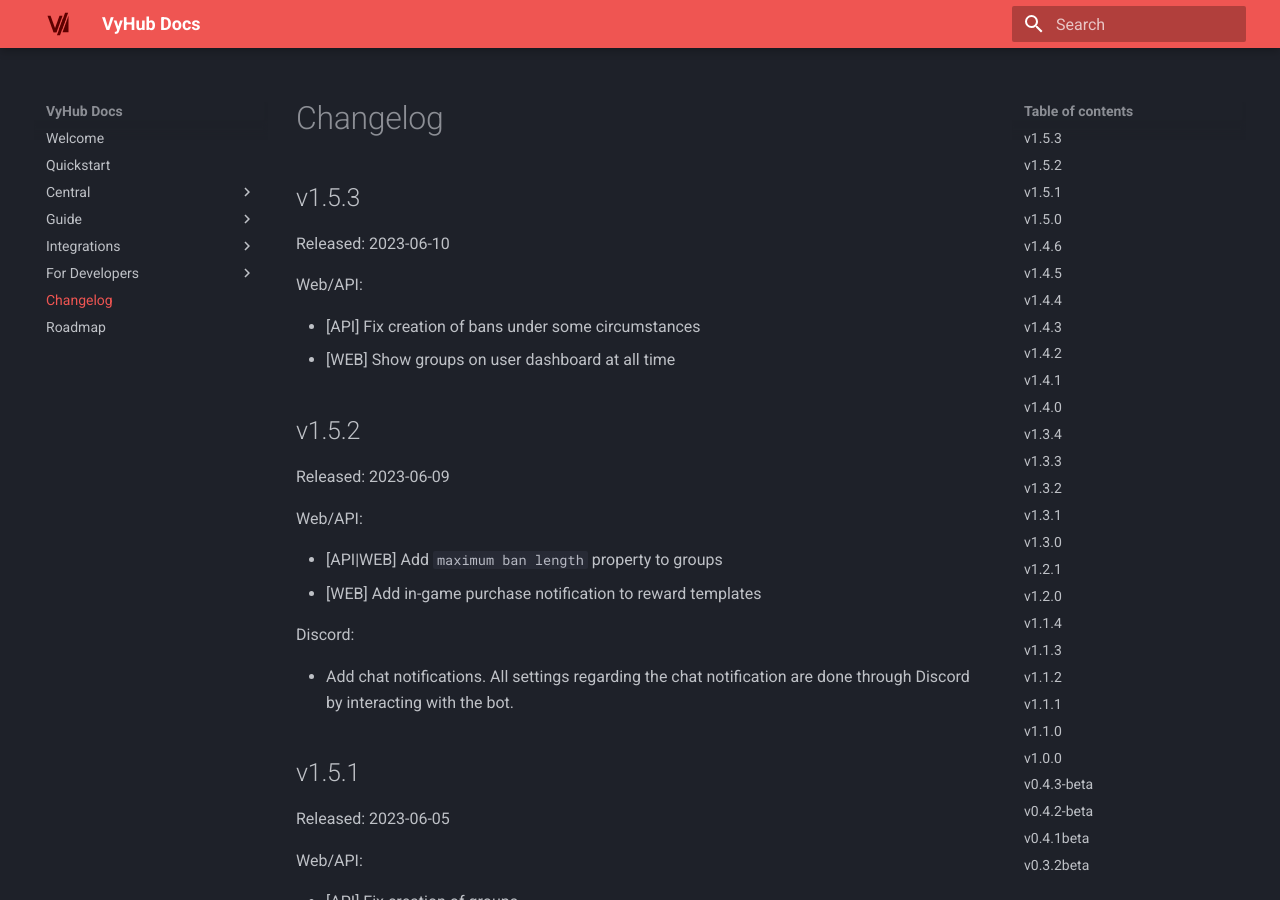
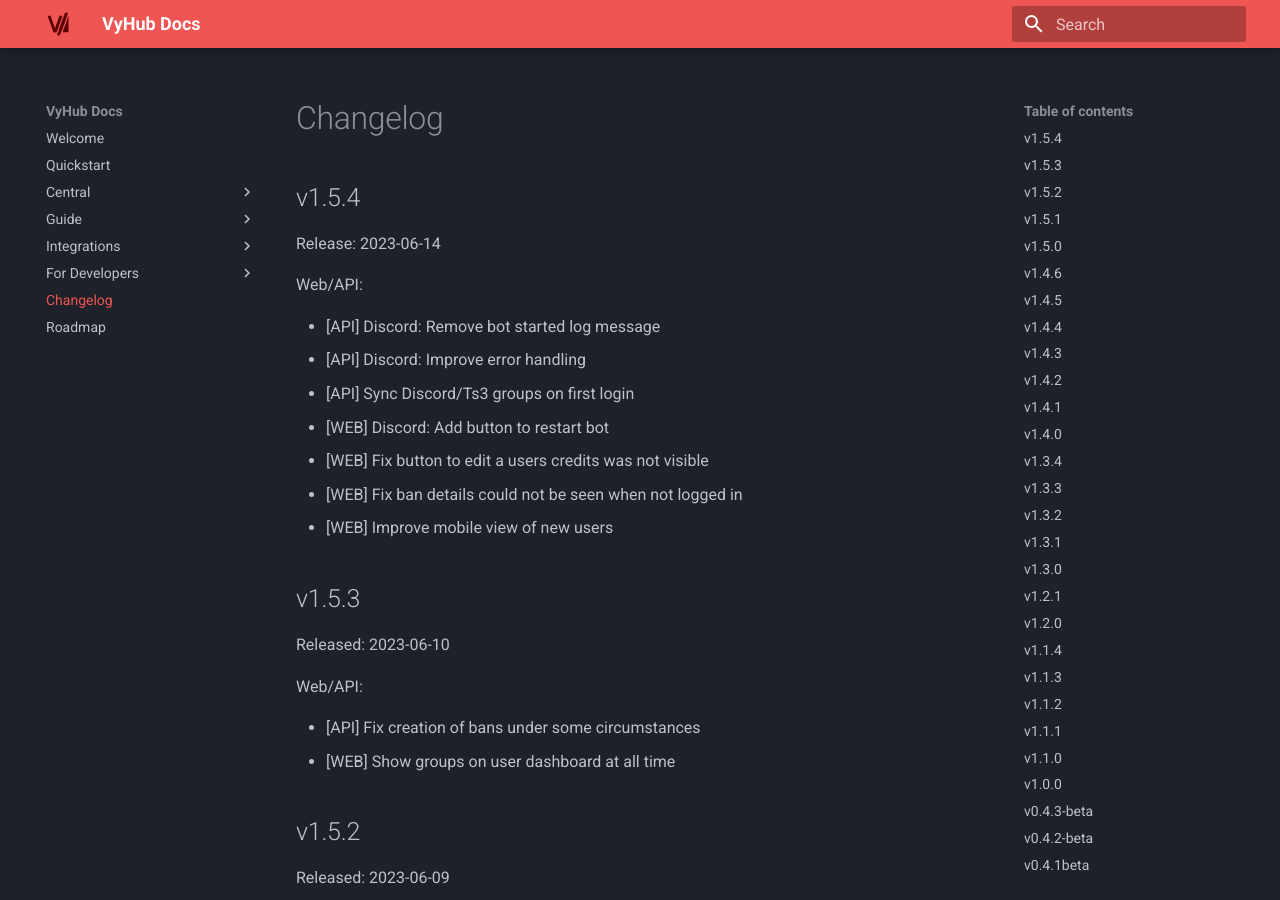
Before and after one commit to nyx-project/vyhub-documentation, an MkDocs documentation site: the page built from docs/changelog.md, in a window 1280 px wide and 900 px high. Built offline with MkDocs 1.6.1 and Material for MkDocs 9.7.7, drawn with Linux system fonts in a browser that asks for light colours; the version menu is left out.

Commit message:
Add 1.5.4 changelog

```diff
--- a/docs/changelog.md
+++ b/docs/changelog.md
@@ -1,4 +1,19 @@
 # Changelog
+
+## v1.5.4
+
+Release: 2023-06-14
+
+Web/API:
+
+- [API] Discord: Remove bot started log message
+- [API] Discord: Improve error handling
+- [API] Sync Discord/Ts3 groups on first login
+- [WEB] Discord: Add button to restart bot
+- [WEB] Fix button to edit a users credits was not visible
+- [WEB] Fix ban details could not be seen when not logged in
+- [WEB] Improve mobile view of new users
+
 
 ## v1.5.3
 
```
